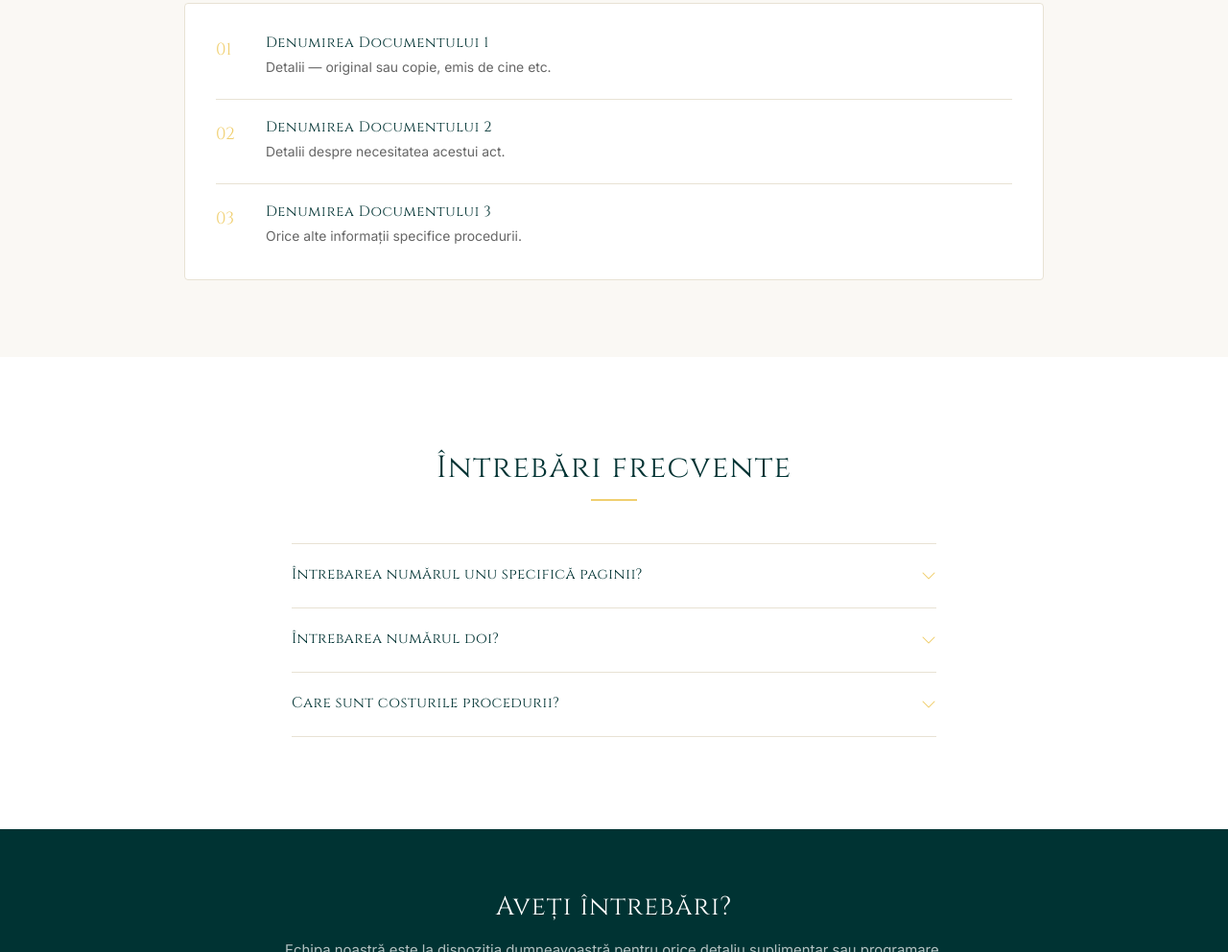
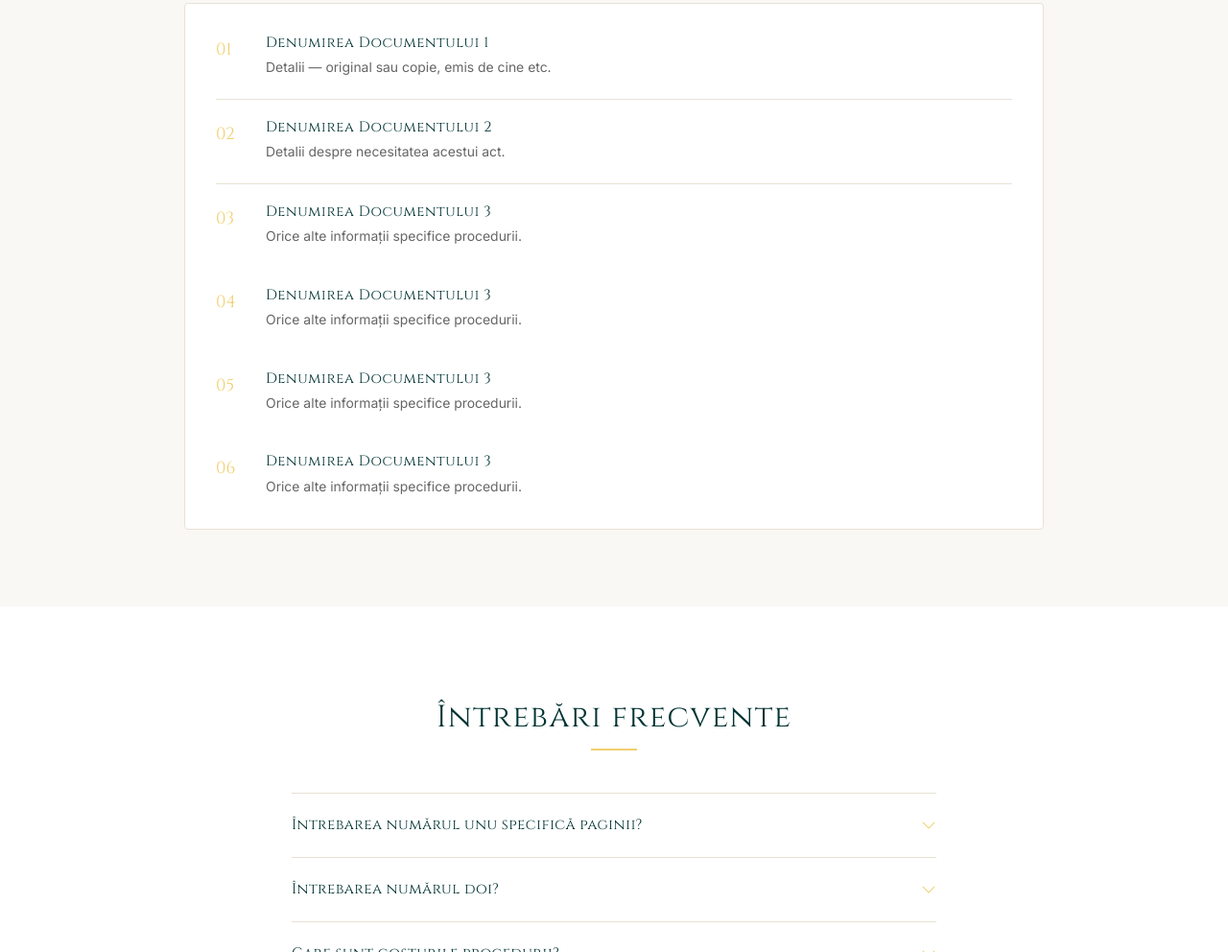
Before and after one commit to miaita4665/Notariat-Site2, a plain HTML site: page template-pagina.html in a window 1280 px wide. Shown: the part 2013-3005 px from the top of the page at 96% size. Drawn offline with nearby package versions, Linux system fonts and the light colour scheme.

Commit message:
better template

```diff
--- a/template-pagina.html
+++ b/template-pagina.html
@@ -220,7 +220,6 @@
             Acte necesare / Pași de urmat
           </h2>
           <div class="w-12 h-0.5 bg-gold mt-3 mb-10"></div>
-
           <ol class="space-y-0 bg-white p-8 border border-[#e8e2d4] rounded">
             <li class="flex items-start gap-5 py-5 border-b border-[#e8e2d4] first:pt-0">
               <span class="font-cinzel text-[1.1rem] text-gold min-w-[2rem] mt-0.5">01</span>
@@ -238,6 +237,27 @@
             </li>
             <li class="flex items-start gap-5 py-5 last:pb-0">
               <span class="font-cinzel text-[1.1rem] text-gold min-w-[2rem] mt-0.5">03</span>
+              <div>
+                <h3 class="font-cinzel text-[0.93rem] text-teal mb-1">Denumirea Documentului 3</h3>
+                <p class="text-[0.87rem] text-[#666] leading-[1.75]">Orice alte informații specifice procedurii.</p>
+              </div>
+            </li>
+            <li class="flex items-start gap-5 py-5 last:pb-0">
+              <span class="font-cinzel text-[1.1rem] text-gold min-w-[2rem] mt-0.5">04</span>
+              <div>
+                <h3 class="font-cinzel text-[0.93rem] text-teal mb-1">Denumirea Documentului 3</h3>
+                <p class="text-[0.87rem] text-[#666] leading-[1.75]">Orice alte informații specifice procedurii.</p>
+              </div>
+            </li>
+            <li class="flex items-start gap-5 py-5 last:pb-0">
+              <span class="font-cinzel text-[1.1rem] text-gold min-w-[2rem] mt-0.5">05</span>
+              <div>
+                <h3 class="font-cinzel text-[0.93rem] text-teal mb-1">Denumirea Documentului 3</h3>
+                <p class="text-[0.87rem] text-[#666] leading-[1.75]">Orice alte informații specifice procedurii.</p>
+              </div>
+            </li>
+            <li class="flex items-start gap-5 py-5 last:pb-0">
+              <span class="font-cinzel text-[1.1rem] text-gold min-w-[2rem] mt-0.5">06</span>
               <div>
                 <h3 class="font-cinzel text-[0.93rem] text-teal mb-1">Denumirea Documentului 3</h3>
                 <p class="text-[0.87rem] text-[#666] leading-[1.75]">Orice alte informații specifice procedurii.</p>
```
